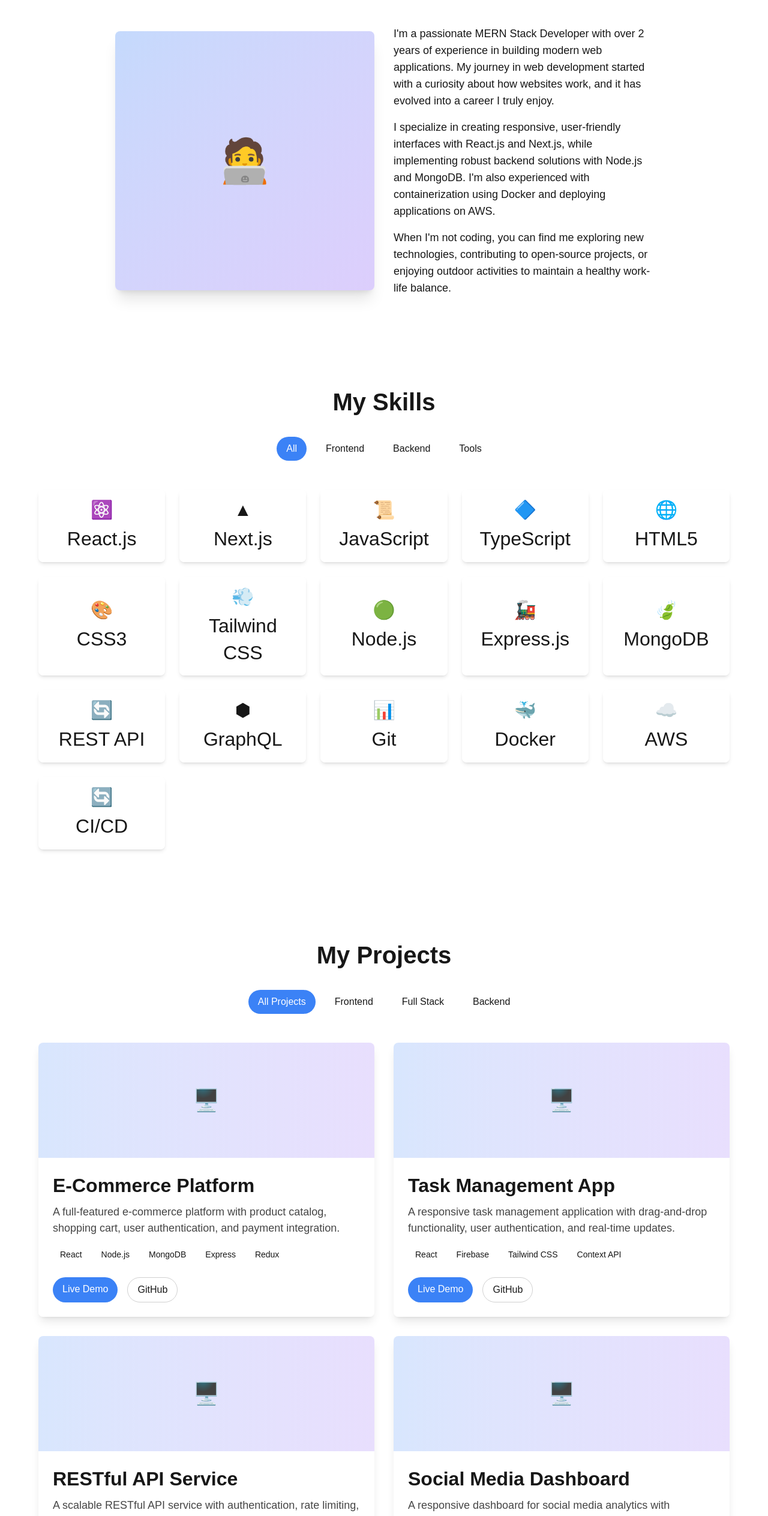
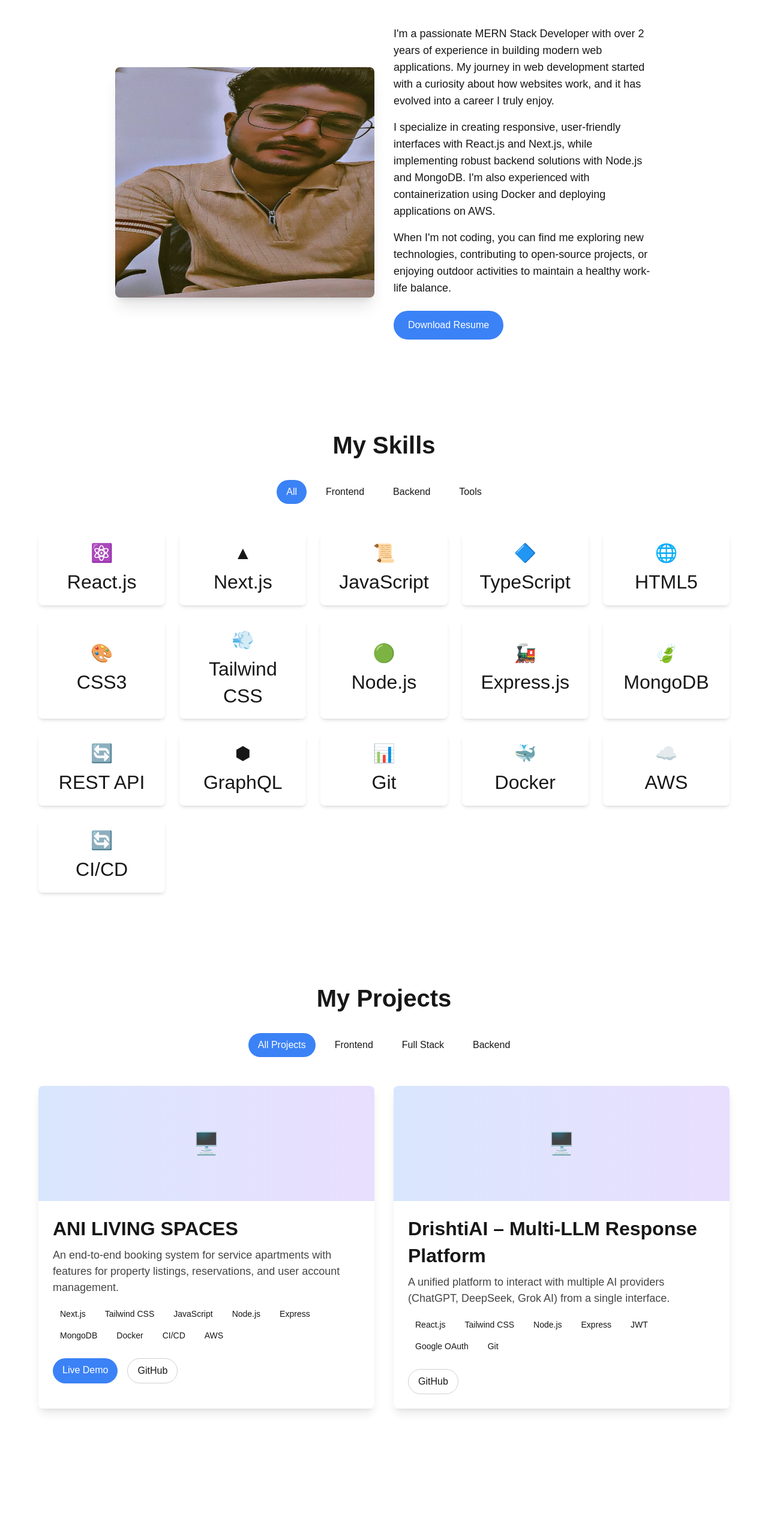
Before and after one commit to mithileshpatel888/portfolio, a Next.js app: page / in a window 1280 px wide. Shown: the part 912-3439 px from the top of the page at 60% size. Built offline with nearby package versions, Linux system fonts and the light colour scheme.

Commit message:
feat: add projects, social links, and resume download

```diff
--- a/src/components/AboutSection.tsx
+++ b/src/components/AboutSection.tsx
@@ -1,6 +1,7 @@
 'use client';
 
 import { useEffect, useRef, useState } from 'react';
+import Image from 'next/image';
 
 const AboutSection = () => {
   const sectionRef = useRef<HTMLElement>(null);
@@ -42,9 +43,13 @@
           <div className="grid grid-cols-1 md:grid-cols-2 gap-8 items-center">
             {/* About Image */}
             <div className={`rounded-lg overflow-hidden shadow-xl ${isVisible ? 'animate-fade-in' : 'opacity-0'}`} style={{ animationDelay: '0.2s' }}>
-              <div className="aspect-square bg-gradient-to-br from-primary/30 to-accent/30 flex items-center justify-center">
-                <span className="text-7xl">🧑‍💻</span>
-              </div>
+              <Image
+                src="/img/WhatsApp Image 2025-09-25 at 01.47.37.jpeg"
+                alt="About Me"
+                width={500}
+                height={500}
+                className="object-fill w-500 h-96"
+              />
             </div>
 
             {/* About Text */}
@@ -60,6 +65,15 @@
               <p className="text-lg">
                 When I'm not coding, you can find me exploring new technologies, contributing to open-source projects, or enjoying outdoor activities to maintain a healthy work-life balance.
               </p>
+              <div className="mt-6">
+                <a
+                  href="/img/Mithilesh patel resume.pdf"
+                  download
+                  className="inline-block px-6 py-3 bg-primary text-white rounded-full hover:bg-primary/90 transition-colors"
+                >
+                  Download Resume
+                </a>
+              </div>
             </div>
           </div>
         </div>
--- a/src/components/FooterSection.tsx
+++ b/src/components/FooterSection.tsx
@@ -12,7 +12,7 @@
           </div>
           <div className="flex space-x-6">
             <a
-              href="https://github.com"
+              href="https://github.com/mithileshpatel888"
               target="_blank"
               rel="noopener noreferrer"
               className="text-muted-foreground hover:text-primary transition-colors"
@@ -20,7 +20,7 @@
               GitHub
             </a>
             <a
-              href="https://linkedin.com"
+              href="https://www.linkedin.com/in/mithilesh-patel-03a282184"
               target="_blank"
               rel="noopener noreferrer"
               className="text-muted-foreground hover:text-primary transition-colors"
@@ -28,7 +28,7 @@
               LinkedIn
             </a>
             <a
-              href="mailto:your.email@example.com"
+              href="mailto:mithleshpatel887766@gmail.com"
               className="text-muted-foreground hover:text-primary transition-colors"
             >
               Email
--- a/src/components/ProjectsSection.tsx
+++ b/src/components/ProjectsSection.tsx
@@ -22,42 +22,22 @@
   const projects: Project[] = [
     {
       id: 'project1',
-      title: 'E-Commerce Platform',
-      description: 'A full-featured e-commerce platform with product catalog, shopping cart, user authentication, and payment integration.',
+      title: 'ANI LIVING SPACES',
+      description: 'An end-to-end booking system for service apartments with features for property listings, reservations, and user account management.',
       image: '/placeholder.jpg',
-      tags: ['React', 'Node.js', 'MongoDB', 'Express', 'Redux'],
-      liveUrl: 'https://example.com',
-      githubUrl: 'https://github.com',
+      tags: ['Next.js', 'Tailwind CSS', 'JavaScript', 'Node.js', 'Express', 'MongoDB', 'Docker', 'CI/CD', 'AWS'],
+      liveUrl: 'https://anilivingspaces.com',
+      githubUrl: 'https://github.com/mithileshpatel888',
       category: 'fullstack'
     },
     {
       id: 'project2',
-      title: 'Task Management App',
-      description: 'A responsive task management application with drag-and-drop functionality, user authentication, and real-time updates.',
+      title: 'DrishtiAI – Multi-LLM Response Platform',
+      description: 'A unified platform to interact with multiple AI providers (ChatGPT, DeepSeek, Grok AI) from a single interface.',
       image: '/placeholder.jpg',
-      tags: ['React', 'Firebase', 'Tailwind CSS', 'Context API'],
-      liveUrl: 'https://example.com',
-      githubUrl: 'https://github.com',
-      category: 'frontend'
-    },
-    {
-      id: 'project3',
-      title: 'RESTful API Service',
-      description: 'A scalable RESTful API service with authentication, rate limiting, and comprehensive documentation.',
-      image: '/placeholder.jpg',
-      tags: ['Node.js', 'Express', 'MongoDB', 'JWT', 'Swagger'],
-      githubUrl: 'https://github.com',
-      category: 'backend'
-    },
-    {
-      id: 'project4',
-      title: 'Social Media Dashboard',
-      description: 'A responsive dashboard for social media analytics with interactive charts and data visualization.',
-      image: '/placeholder.jpg',
-      tags: ['React', 'Chart.js', 'Material UI', 'REST API'],
-      liveUrl: 'https://example.com',
-      githubUrl: 'https://github.com',
-      category: 'frontend'
+      tags: ['React.js', 'Tailwind CSS', 'Node.js', 'Express', 'JWT', 'Google OAuth', 'Git'],
+      githubUrl: 'https://github.com/mithileshpatel888',
+      category: 'fullstack'
     },
   ];
 
```
Also changed, not shown: public/img/WhatsApp Image 2025-09-25 at 01.47.37.jpeg (added), 1 other file (tests, documents, lock files or other folders).
